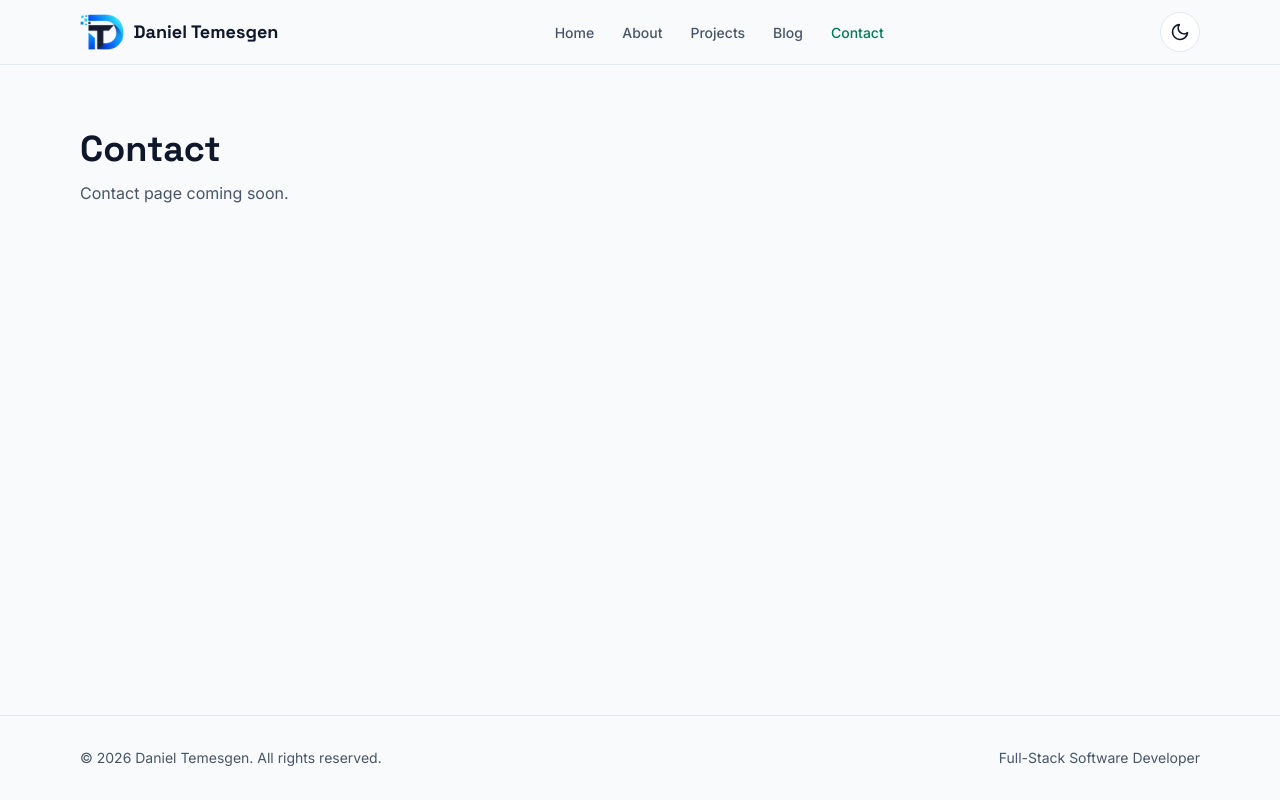
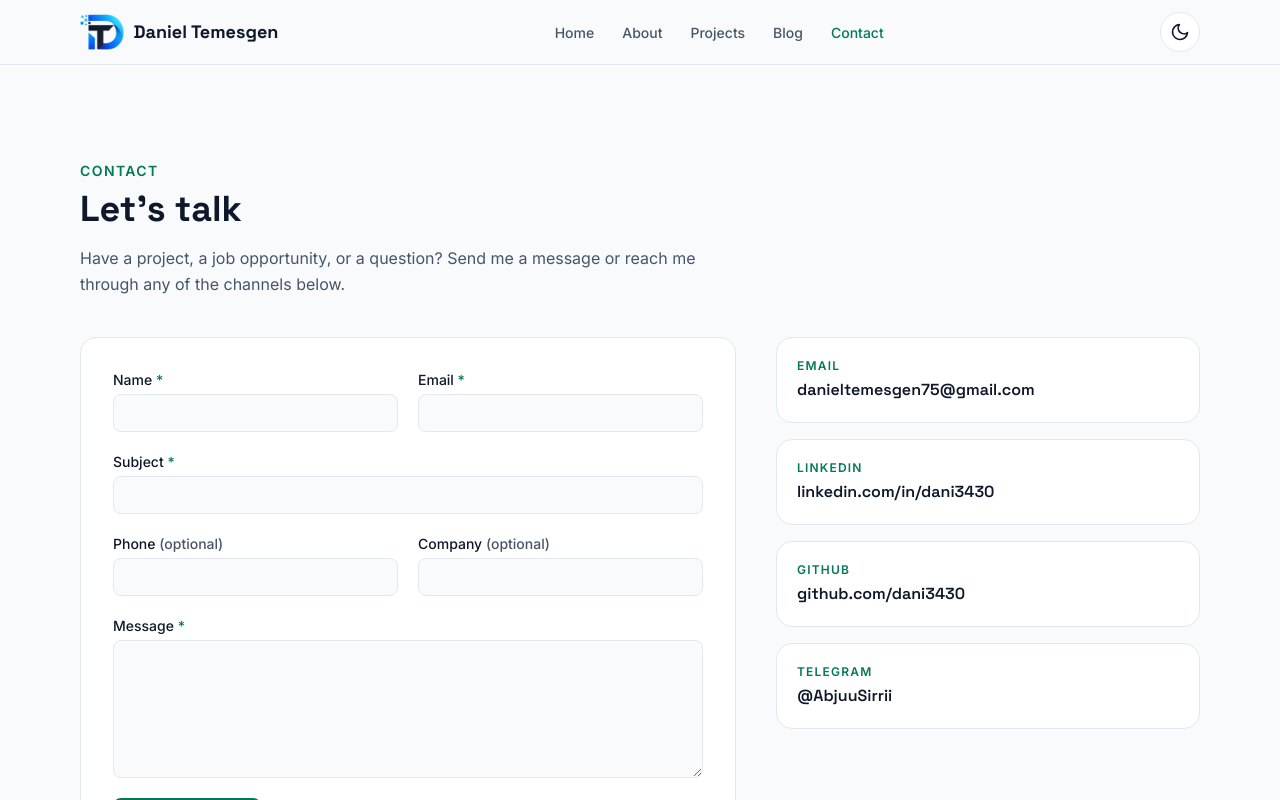
Before and after one commit to dani3430/daniel-portfolio-revised, a React (Vite) app in the folder frontend/: page /contact in a window 1280 px wide. Shown: the top 800 px of the page. Built offline with nearby package versions, Linux system fonts and the light colour scheme.

Commit message:
feat: add contact page with validated form, honeypot and contact links

```diff
--- /dev/null
+++ b/frontend/src/components/ContactForm.jsx
@@ -0,0 +1,160 @@
+import { useState } from 'react'
+import { sendContactMessage } from '../services/contactService'
+
+const initialValues = {
+  name: '',
+  email: '',
+  subject: '',
+  message: '',
+  phone: '',
+  company: '',
+  website: '', // honeypot: real visitors never see or fill this
+}
+
+// Client-side validation. The backend will repeat these checks later.
+function validate(values) {
+  const errors = {}
+  if (values.name.trim().length < 2) errors.name = 'Please enter your name.'
+  if (!/^[^\s@]+@[^\s@]+\.[^\s@]+$/.test(values.email.trim()))
+    errors.email = 'Please enter a valid email address.'
+  if (values.subject.trim().length < 3) errors.subject = 'Please enter a subject.'
+  if (values.message.trim().length < 10)
+    errors.message = 'Your message should be at least 10 characters.'
+  if (values.message.length > 2000)
+    errors.message = 'Your message is too long (maximum 2000 characters).'
+  if (values.phone && !/^[+\d\s()-]{6,20}$/.test(values.phone.trim()))
+    errors.phone = 'Please enter a valid phone number, or leave it empty.'
+  return errors
+}
+
+function TextField({ id, label, required, error, as: Tag = 'input', ...props }) {
+  return (
+    <div>
+      <label htmlFor={id} className="block text-sm font-medium text-fg">
+        {label}
+        {required ? (
+          <span aria-hidden="true" className="text-brand"> *</span>
+        ) : (
+          <span className="text-muted"> (optional)</span>
+        )}
+      </label>
+      <Tag
+        id={id}
+        name={id}
+        aria-invalid={error ? 'true' : 'false'}
+        aria-describedby={error ? `${id}-error` : undefined}
+        className={`mt-1 block w-full rounded-lg border bg-bg px-3 py-2 text-sm text-fg placeholder:text-muted focus-visible:outline-2 focus-visible:outline-offset-2 focus-visible:outline-brand ${
+          error ? 'border-red-500' : 'border-line'
+        }`}
+        {...props}
+      />
+      {error && (
+        <p id={`${id}-error`} className="mt-1 text-sm text-red-600 dark:text-red-400">
+          {error}
+        </p>
+      )}
+    </div>
+  )
+}
+
+export default function ContactForm() {
+  const [values, setValues] = useState(initialValues)
+  const [errors, setErrors] = useState({})
+  const [status, setStatus] = useState('idle') // idle | submitting | success | error
+
+  function handleChange(event) {
+    const { name, value } = event.target
+    setValues((prev) => ({ ...prev, [name]: value }))
+    // Clear the error for a field as soon as the visitor edits it
+    setErrors((prev) => ({ ...prev, [name]: undefined }))
+  }
+
+  async function handleSubmit(event) {
+    event.preventDefault()
+
+    // Spam bots fill the hidden field: pretend success and send nothing
+    if (values.website) {
+      setStatus('success')
+      return
+    }
+
+    const foundErrors = validate(values)
+    if (Object.keys(foundErrors).length > 0) {
+      setErrors(foundErrors)
+      return
+    }
+
+    setStatus('submitting')
+    try {
+      await sendContactMessage(values)
+      setValues(initialValues)
+      setStatus('success')
+    } catch {
+      setStatus('error')
+    }
+  }
+
+  if (status === 'success') {
+    return (
+      <div role="status" className="rounded-2xl border border-brand bg-surface p-8 text-center">
+        <h3 className="font-display text-xl font-semibold text-fg">Message sent</h3>
+        <p className="mt-2 text-sm leading-relaxed text-muted">
+          Thank you for contacting me. Your message has been received, and I will get back to you as
+          soon as possible.
+        </p>
+        <button
+          type="button"
+          onClick={() => setStatus('idle')}
+          className="mt-6 rounded-lg border border-line bg-bg px-5 py-2.5 text-sm font-semibold text-fg transition-colors hover:border-brand hover:text-brand focus-visible:outline-2 focus-visible:outline-offset-2 focus-visible:outline-brand"
+        >
+          Send another message
+        </button>
+      </div>
+    )
+  }
+
+  const isSubmitting = status === 'submitting'
+
+  return (
+    <form
+      onSubmit={handleSubmit}
+      noValidate
+      className="space-y-5 rounded-2xl border border-line bg-surface p-6 sm:p-8"
+    >
+      <div className="grid gap-5 sm:grid-cols-2">
+        <TextField id="name" label="Name" required value={values.name} onChange={handleChange} error={errors.name} autoComplete="name" />
+        <TextField id="email" label="Email" required type="email" value={values.email} onChange={handleChange} error={errors.email} autoComplete="email" />
+      </div>
+
+      <TextField id="subject" label="Subject" required value={values.subject} onChange={handleChange} error={errors.subject} />
+
+      <div className="grid gap-5 sm:grid-cols-2">
+        <TextField id="phone" label="Phone" type="tel" value={values.phone} onChange={handleChange} error={errors.phone} autoComplete="tel" />
+        <TextField id="company" label="Company" value={values.company} onChange={handleChange} error={errors.company} autoComplete="organization" />
+      </div>
+
+      <TextField id="message" label="Message" required as="textarea" rows={6} value={values.message} onChange={handleChange} error={errors.message} />
+
+      {/* Honeypot field: hidden from people, visible to bots */}
+            <div className="sr-only" aria-hidden="true">
+        <label htmlFor="website">Leave this field empty</label>
+        <input id="website" name="website" tabIndex={-1} autoComplete="off" value={values.website} onChange={handleChange} />
+      </div>
+
+      {status === 'error' && (
+        <p role="alert" className="rounded-lg border border-red-500 px-4 py-3 text-sm text-red-600 dark:text-red-400">
+          Sorry, your message could not be sent. Please try again, or contact me directly using the
+          links on this page.
+        </p>
+      )}
+
+      <button
+        type="submit"
+        disabled={isSubmitting}
+        className="w-full rounded-lg bg-brand px-6 py-3 text-sm font-semibold text-brand-fg transition-opacity hover:opacity-90 focus-visible:outline-2 focus-visible:outline-offset-2 focus-visible:outline-brand disabled:cursor-not-allowed disabled:opacity-60 sm:w-auto"
+      >
+        {isSubmitting ? 'Sending...' : 'Send message'}
+      </button>
+    </form>
+  )
+}
--- /dev/null
+++ b/frontend/src/data/contact.js
@@ -0,0 +1,23 @@
+// Temporary content: this will come from the admin dashboard (Site Settings) later.
+export const contactLinks = [
+  {
+    label: 'Email',
+    value: 'danieltemesgen75@gmail.com',
+    href: 'mailto:danieltemesgen75@gmail.com',
+  },
+  {
+    label: 'LinkedIn',
+    value: 'linkedin.com/in/dani3430',
+    href: 'https://www.linkedin.com/in/dani3430',
+  },
+  {
+    label: 'GitHub',
+    value: 'github.com/dani3430',
+    href: 'https://github.com/dani3430',
+  },
+  {
+    label: 'Telegram',
+    value: '@AbjuuSirrii',
+    href: 'https://t.me/AbjuuSirrii',
+  },
+]
--- a/frontend/src/pages/Contact.jsx
+++ b/frontend/src/pages/Contact.jsx
@@ -1,8 +1,47 @@
+import SectionHeading from '../components/SectionHeading'
+import ContactForm from '../components/ContactForm'
+import { contactLinks } from '../data/contact'
+
 export default function Contact() {
   return (
-    <section className="mx-auto max-w-6xl px-4 py-16">
-      <h1 className="font-display text-4xl font-bold text-fg">Contact</h1>
-      <p className="mt-3 text-muted">Contact page coming soon.</p>
+    <section aria-labelledby="contact-title">
+      <div className="mx-auto max-w-6xl px-4 py-16 md:py-24">
+        <SectionHeading
+          id="contact-title"
+          eyebrow="Contact"
+          title="Let's talk"
+          description="Have a project, a job opportunity, or a question? Send me a message or reach me through any of the channels below."
+        />
+
+        <div className="mt-10 grid gap-10 lg:grid-cols-5">
+          <div className="lg:col-span-3">
+            <ContactForm />
+          </div>
+
+          <ul className="space-y-4 lg:col-span-2">
+            {contactLinks.map((link) => {
+              // Email opens the mail app; other links open in a new tab
+              const isExternal = !link.href.startsWith('mailto:')
+              return (
+                <li key={link.label}>
+                  <a
+                    href={link.href}
+                    {...(isExternal ? { target: '_blank', rel: 'noopener noreferrer' } : {})}
+                    className="block rounded-2xl border border-line bg-surface p-5 transition-colors hover:border-brand focus-visible:outline-2 focus-visible:outline-offset-2 focus-visible:outline-brand"
+                  >
+                    <p className="text-xs font-semibold uppercase tracking-widest text-brand">
+                      {link.label}
+                    </p>
+                    <p className="mt-1 break-all font-display text-base font-semibold text-fg">
+                      {link.value}
+                    </p>
+                  </a>
+                </li>
+              )
+            })}
+          </ul>
+        </div>
+      </div>
     </section>
   )
 }
--- /dev/null
+++ b/frontend/src/services/contactService.js
@@ -0,0 +1,21 @@
+// TEMPORARY: while there is no backend, pretend the message was sent.
+// Set this to false (or delete the mock block) when the real API exists.
+const USE_MOCK = true
+
+export async function sendContactMessage(data) {
+  if (USE_MOCK) {
+    await new Promise((resolve) => setTimeout(resolve, 1200))
+    return { ok: true }
+  }
+
+  const response = await fetch('/api/contact', {
+    method: 'POST',
+    headers: { 'Content-Type': 'application/json' },
+    body: JSON.stringify(data),
+  })
+
+  if (!response.ok) {
+    throw new Error('Request failed')
+  }
+  return response.json()
+}
```
